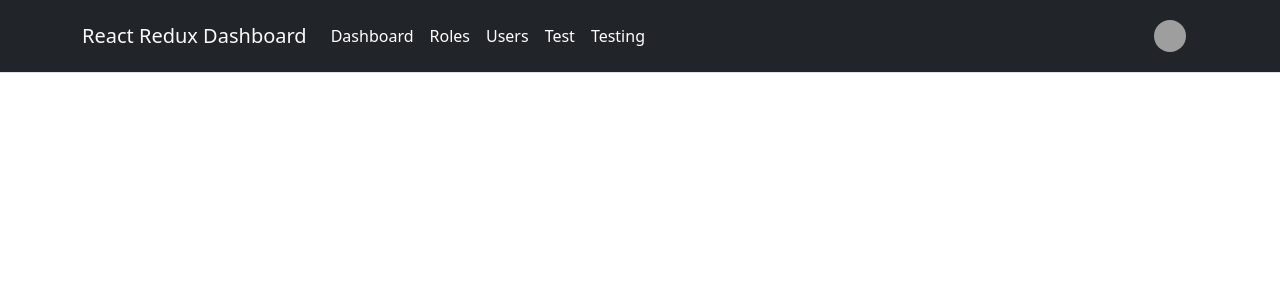
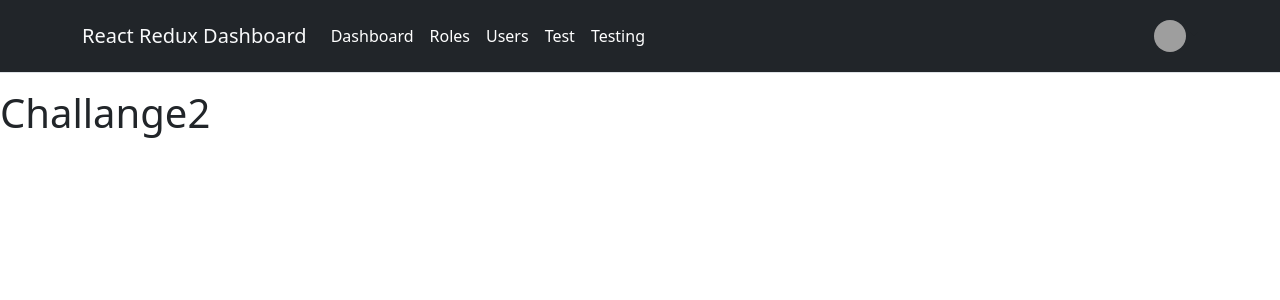
Before and after one commit to vinothsmart/react-redux-dashboard, a React (Create React App) app: page /tsc/challange2 in a window 1280 px wide. Shown: the top 300 px of the page. Built offline with nearby package versions, Linux system fonts and the light colour scheme; grey boxes are pictures that could not be loaded.

Commit message:
capegemini Challange

```diff
--- a/src/components/AppRouter.js
+++ b/src/components/AppRouter.js
@@ -26,6 +26,7 @@ import Part4 from "./pages/JsPepare/Part4";
 import Part5 from "./pages/JsPepare/Part5";
 import Arrays from "./pages/JsChallange/Arrays";
 import Challange1 from "./pages/TCSChallange/Challange1";
+import Challange2 from "./pages/TCSChallange/Challange2";
 
 const AppRouter = () => {
   return (
@@ -58,6 +59,7 @@ const AppRouter = () => {
       <Route exact path="/jsprepare/Part4" component={Part4} />
       <Route exact path="/jsprepare/Part5" component={Part5} />
       <Route exact path="/tsc/challange1" component={Challange1} />
+      <Route exact path="/tsc/challange2" component={Challange2} />
     </Switch>
   );
 };
--- /dev/null
+++ b/src/components/pages/TCSChallange/Challange2.js
@@ -0,0 +1,21 @@
+import React from "react";
+
+const Challange2 = () => {
+  console.log(1 < 2 < 3); // true  ----> correct answer ----> true
+  console.log(3 > 2 > 1); // false ----> correct answer ----> true
+  console.log(10 == [10]); // flase ----> correct answer ----> true
+  console.log(10 == [[[[[[[10]]]]]]]); // false ----> correct answer ----> true
+  console.log(0.1 + 0.2); // 0.10.2 ----> correct answer ----> 0.30000000000000004
+  console.log(0.1 + 0.2 == 0.3); // false ----> correct answer ----> false
+  console.log(10 + "10"); //20 ----> correct answer ----> 1010
+  console.log(10 - "10"); //0 ----> correct answer ----> 0
+  console.log([1, 2] + [3, 4]); // [1, 2, 3, 4]; ----> correct answer ----> 1,23,4
+  console.log(NaN === NaN); //true ----> correct answer ----> false
+  return (
+    <div>
+      <h1>Challange2</h1>
+    </div>
+  );
+};
+
+export default Challange2;
```
